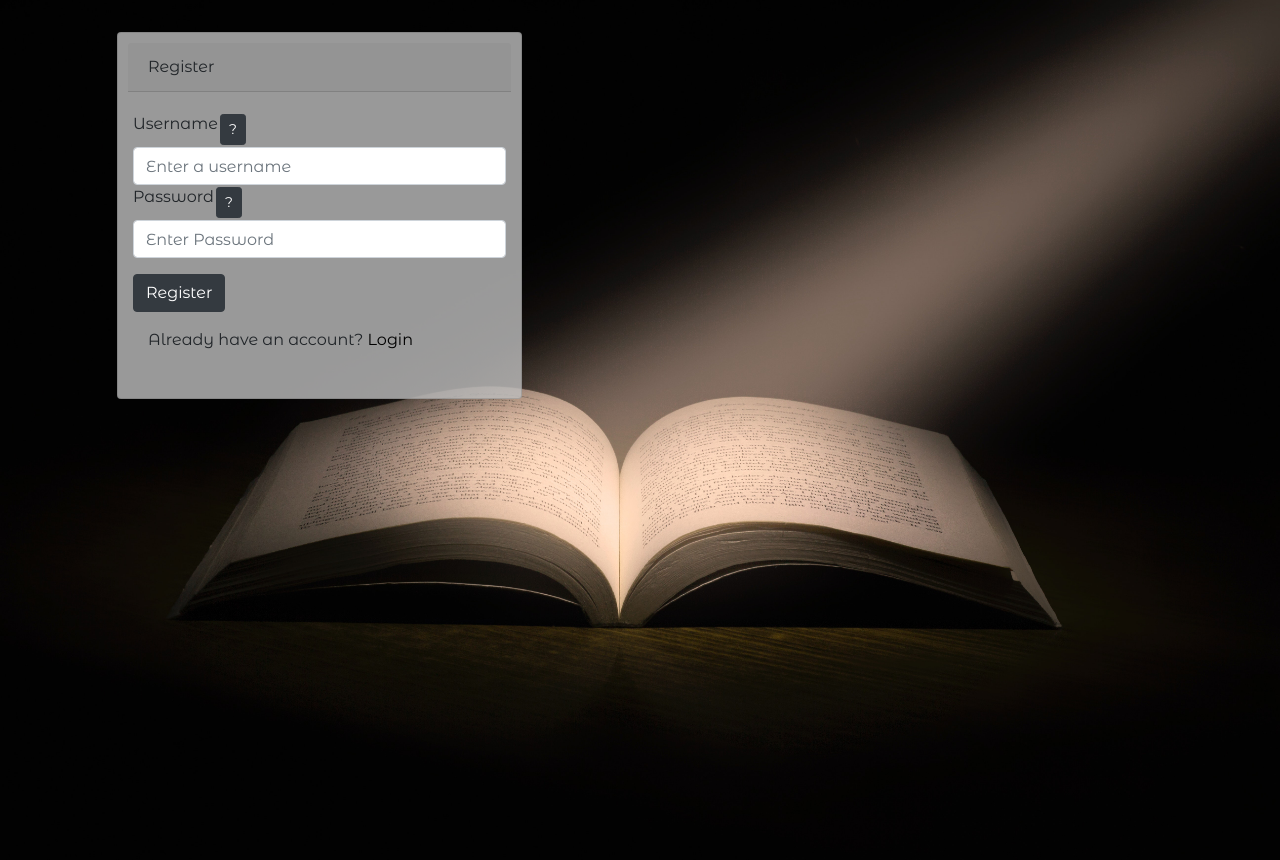
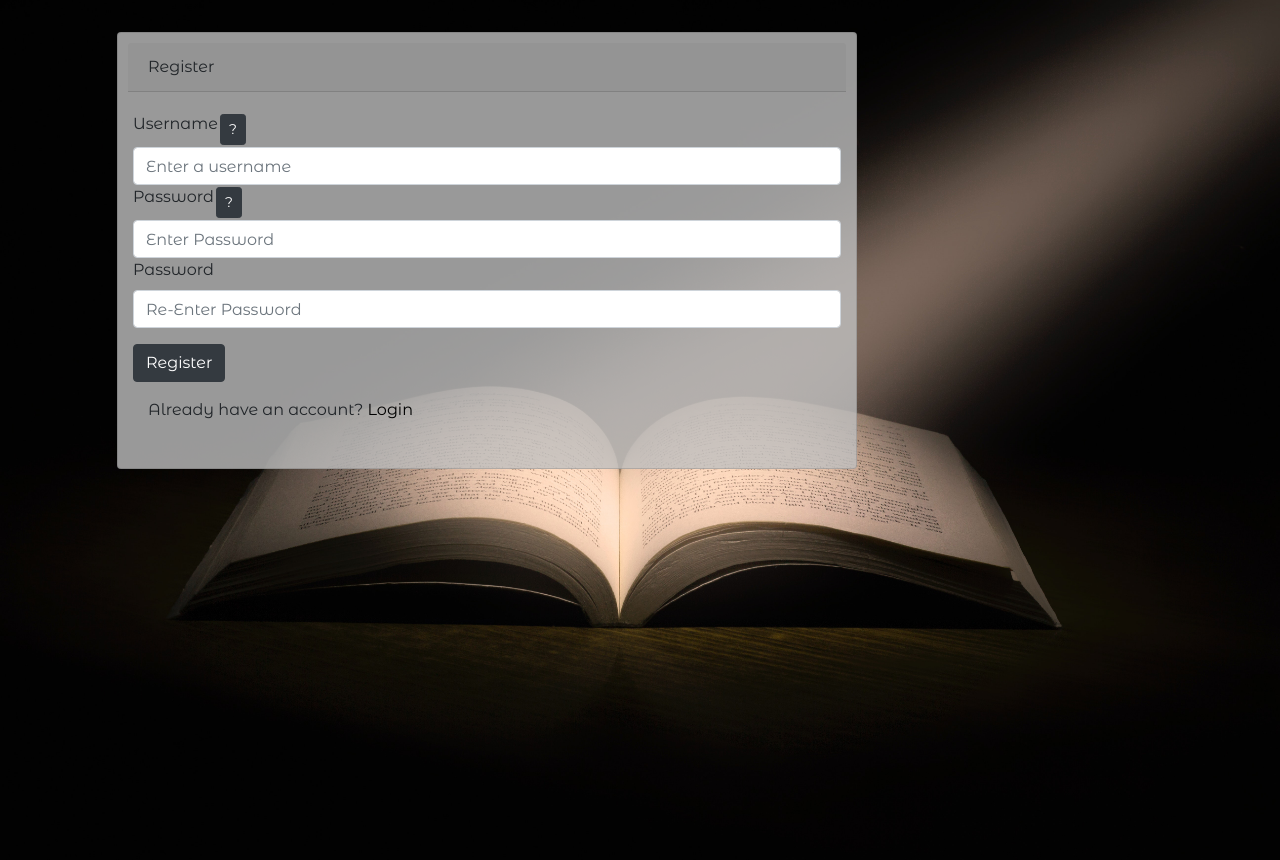
Before and after one commit to HollyT85/books_for_you, a Flask app: page /register in a window 1280 px wide. Shown: the part 56-916 px from the top of the page. Run offline with Flask 2, Linux system fonts and the light colour scheme; some libraries are stand-ins or nearby versions.

Commit message:
added double password authentication

```diff
--- a/app.py
+++ b/app.py
@@ -58,10 +58,16 @@ def register():
         if existing_user:
             flash("Username already exists")
             return redirect(url_for("register"))
+        #check passwords match
+        password1 = request.form.get("password1")
+        password2 = request.form.get("password2")
+        if password1 != password2:
+            flash("Passwords do not match. Please try again.")
+            return redirect(url_for("register"))
         # save to mongo
         registration = {
             "username": request.form.get("username").lower(),
-            "password": generate_password_hash(request.form.get("password"))
+            "password": generate_password_hash(request.form.get("password1"))
         }
         mongo.db.users.insert_one(registration)
 
@@ -140,6 +146,7 @@ def addbook():
     today = datetime.datetime.now()
 
     if request.method == "POST":
+
         book = {
             "image": request.form.get("image"),
             "title": request.form.get("title").title(),
@@ -147,11 +154,17 @@ def addbook():
             "genre": request.form.get("genre").title(),
             "date": today
         }
+
         mongo.db.books.insert_one(book)
         flash("Book successfully added. Thanks!")
         return redirect(url_for("browsebooks"))
 
     return render_template("addbook.html")
+
+
+@app.route("/rating")
+def rating():
+    return render_template("rating.html")
 
 
 @app.route("/addreview", methods=["GET", "POST"])
--- a/static/css/style.css
+++ b/static/css/style.css
@@ -124,6 +124,18 @@ a {
 
 }
 
+/*star rating*/
+
+.star {
+    color: black;
+    font-size: 2rem;
+    cursor: pointer;
+    background-color: unset;
+    border: none;
+}
+
+
+
 /*Edit review page */
 
 .edit-cards {
--- a/static/js/script.js
+++ b/static/js/script.js
@@ -1,3 +1,15 @@
+//popout boxes for help
 $(function () {
     $('[data-toggle="popover"]').popover()
   })
+
+//star rating
+
+const stars=document.querySelectorAll('.star');
+
+stars.forEach((star, i)=> {
+  star.onclick = function (){
+    console.log(star);
+    console.log(i +1)
+  }
+})
--- a/templates/register.html
+++ b/templates/register.html
@@ -18,12 +18,15 @@
 
             </div>
             <div class="row">
-                <label for="password" class="form-label">Password</label>
+                <label for="password1" class="form-label">Password</label>
                 <!--Provide help to register - password -->
                 <a tabindex="0" class="btn btn-sm btn-dark help-buttons" role="button" data-toggle="popover" data-trigger="hover"
                     title="Password Help" data-content="Must include: a capital letter, a number & be 7+ characters">?</a>
-                <input type="password" name="password" class="form-control" id="password"
+                <input type="password" name="password1" class="form-control" id="password1"
                     pattern="(?=.*\d)(?=.*[a-z])(?=.*[A-Z]).{7,}" placeholder="Enter Password" required>
+                <label for="password2" class="form-label">Password</label>
+                <input type="password" name="password2" class="form-control" id="password2"
+                        pattern="(?=.*\d)(?=.*[a-z])(?=.*[A-Z]).{7,}" placeholder="Re-Enter Password" required>
             </div>
             <div class="row">
                 <button type="submit" class="btn btn-dark form-button">Register</button>
```
Also changed, not shown: templates/books.html (+1 -7 lines), templates/edit.html (+1 -7 lines).
